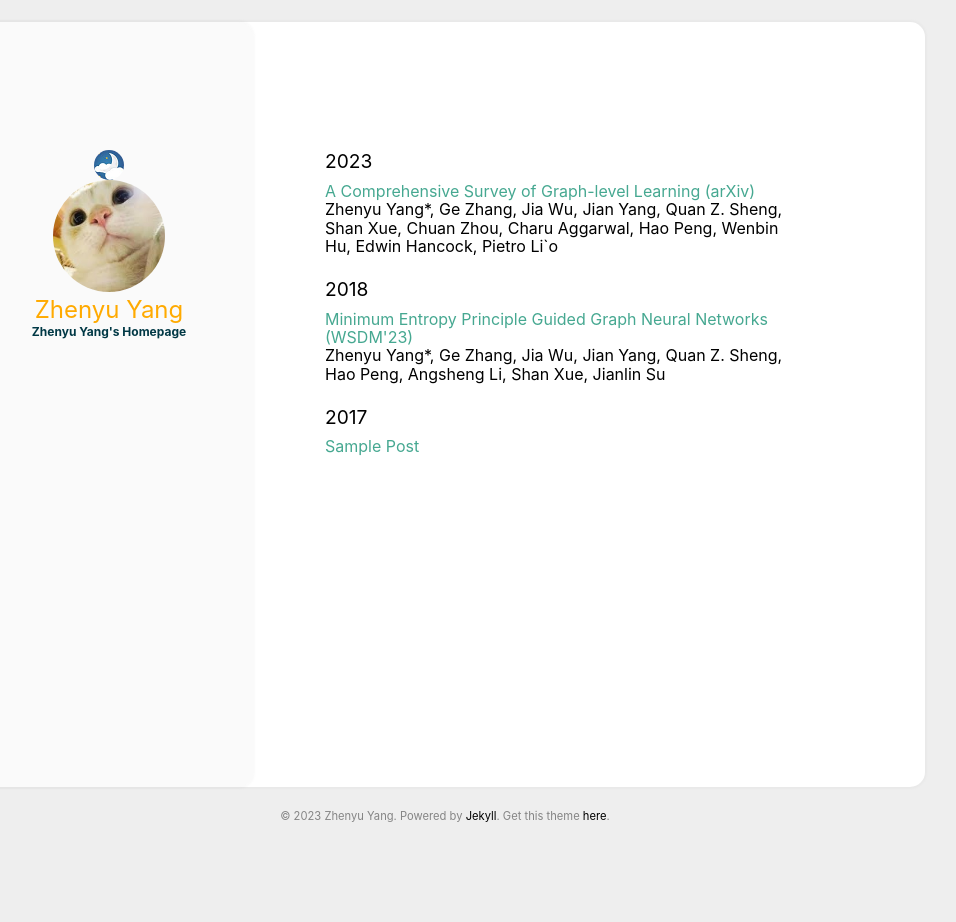
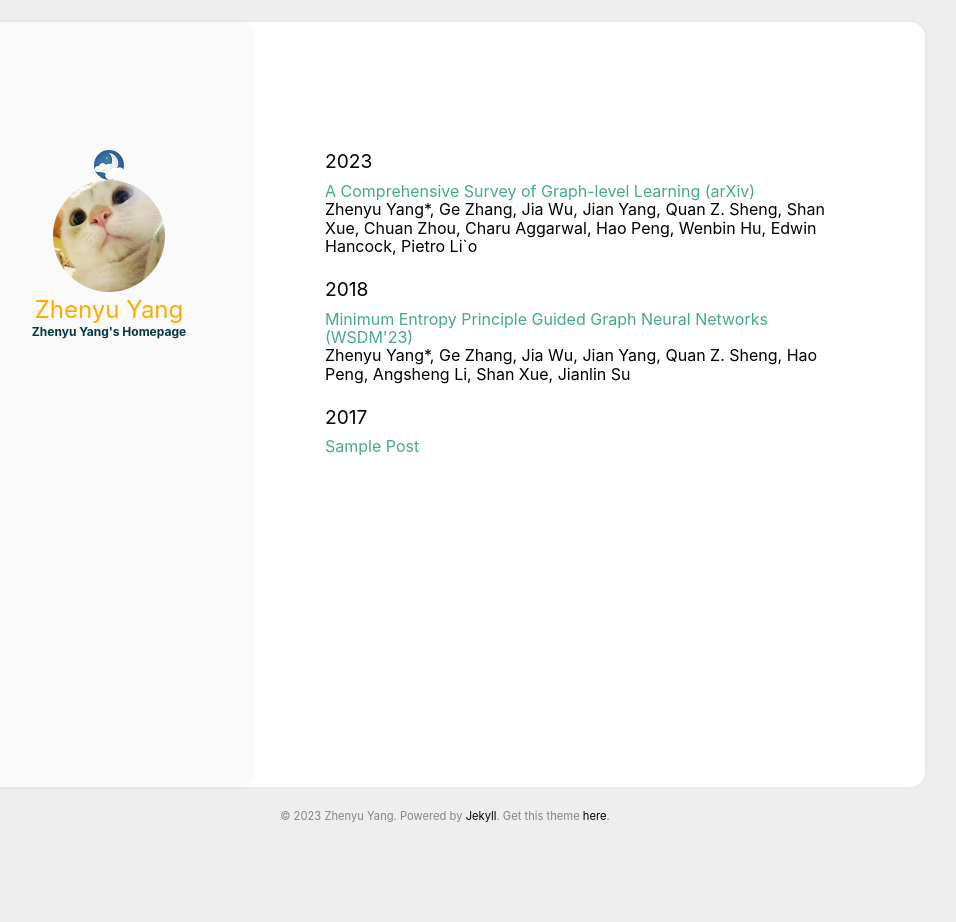
Before and after one commit to ZhenyuYangMQ/ZhenyuYangMQ.github.io, a Jekyll site: the page built from index.html, in a window 1280 px wide. Shown: the whole page, without its empty margins (195-1151 px from the left). Built offline with Jekyll 4.4.1, drawn with Linux system fonts in a browser that asks for light colours.

Commit message:
Update main.scss

```diff
--- a/assets/css/main.scss
+++ b/assets/css/main.scss
@@ -264,7 +264,7 @@ img {
 .archive_title {
     word-wrap: normal;
     @include breakpoint(medium) {
-        max-width: 80%;
+        max-width: 90%;
     }
 }
 
```
